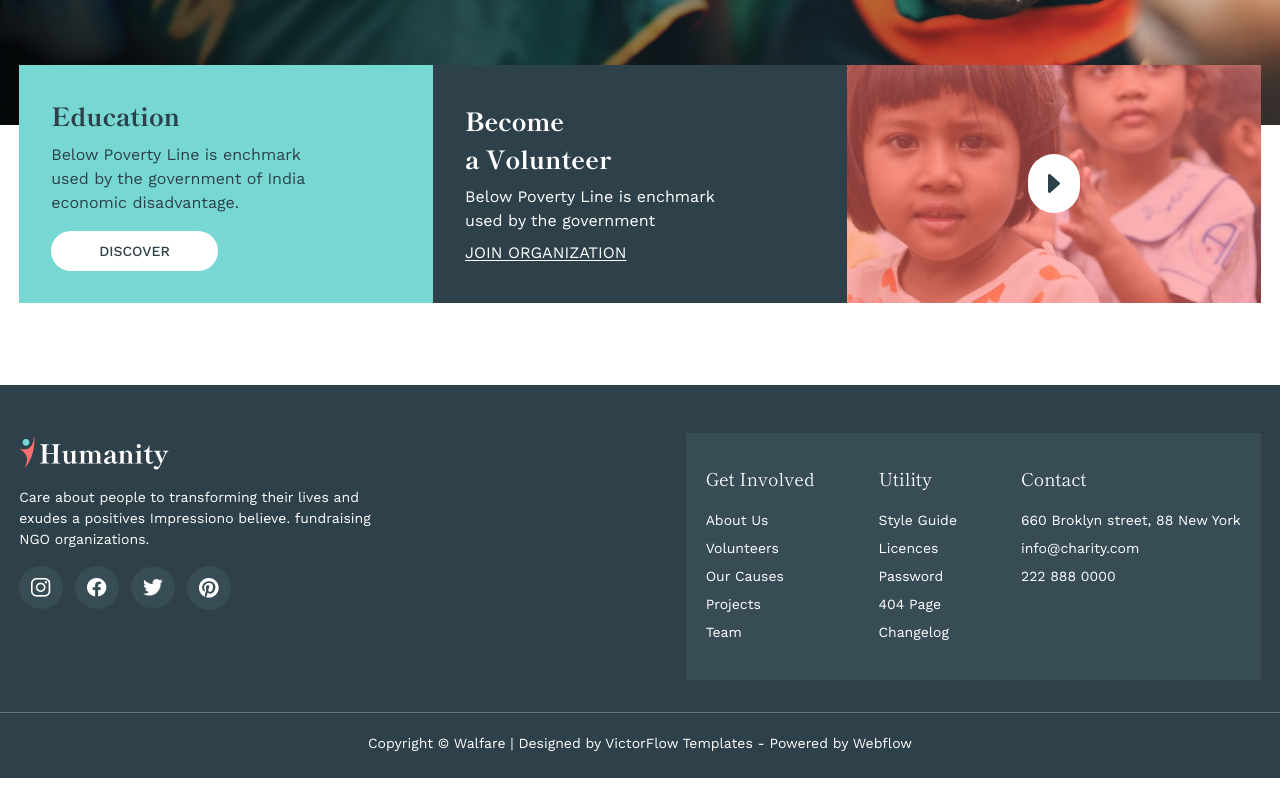
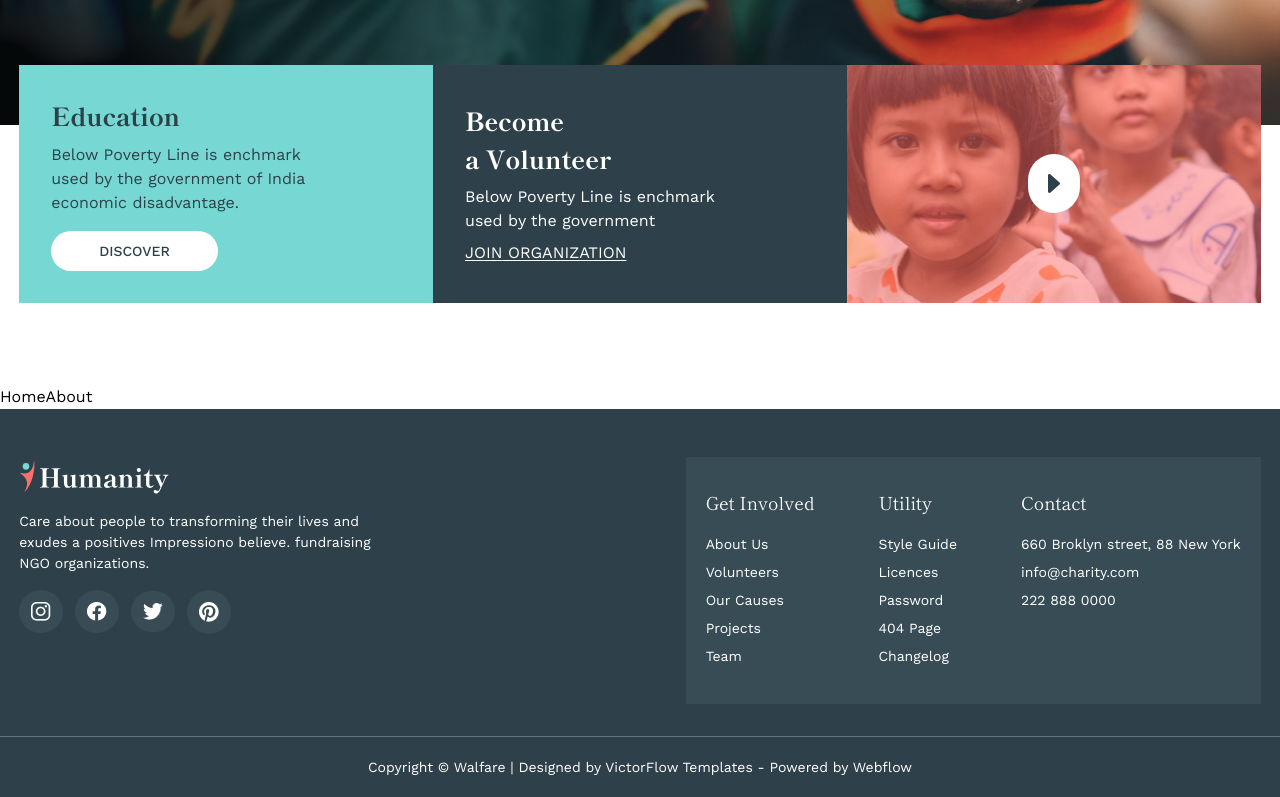
Before and after one commit to gpsimi/humanity_charity, a Next.js app: page / in a window 1280 px wide. Shown: the part 704-1501 px from the top of the page. Built offline with nearby package versions, Linux system fonts and the light colour scheme; a web font is replaced by a local one.

Commit message:
Rearrangement
Rearrangement of Sections and Components

```diff
--- a/app/page.tsx
+++ b/app/page.tsx
@@ -1,13 +1,18 @@
 
-import Hero from "@/components/pages/Hero";
+
+
+import HomeAbout from "@/components/sections/HomeSection/HomeAbout";
+import HomeHero from "@/components/sections/HomeSection/HomeHero";
+
+
 
 
 
 export default function Home() {
   return (
     <section className="flex size-full flex-col">
-      <Hero />
-
+      <HomeHero />
+      <HomeAbout />
     </section>
   );
 }
--- a/components/pages/Hero.tsx
+++ /dev/null
@@ -1,14 +0,0 @@
-import React from 'react'
-import HeroImage from '../HeroImage'
-import HeroCard from '../HeroCard'
-
-const Hero = () => {
-  return (
-    <section>
-        <HeroImage />
-        <HeroCard />
-    </section>
-  )
-}
-
-export default Hero
--- /dev/null
+++ b/components/sections/HomeSection/HomeAbout.tsx
@@ -0,0 +1,9 @@
+import React from 'react'
+
+const HomeAbout = () => {
+  return (
+    <div>HomeAbout</div>
+  )
+}
+
+export default HomeAbout
--- /dev/null
+++ b/components/sections/HomeSection/HomeHero.tsx
@@ -0,0 +1,14 @@
+import React from 'react'
+import HeroImage from '../../HeroImage'
+import HeroCard from '../../HeroCard'
+
+const HomeHero = () => {
+  return (
+    <section>
+        <HeroImage />
+        <HeroCard />
+    </section>
+  )
+}
+
+export default HomeHero
```
